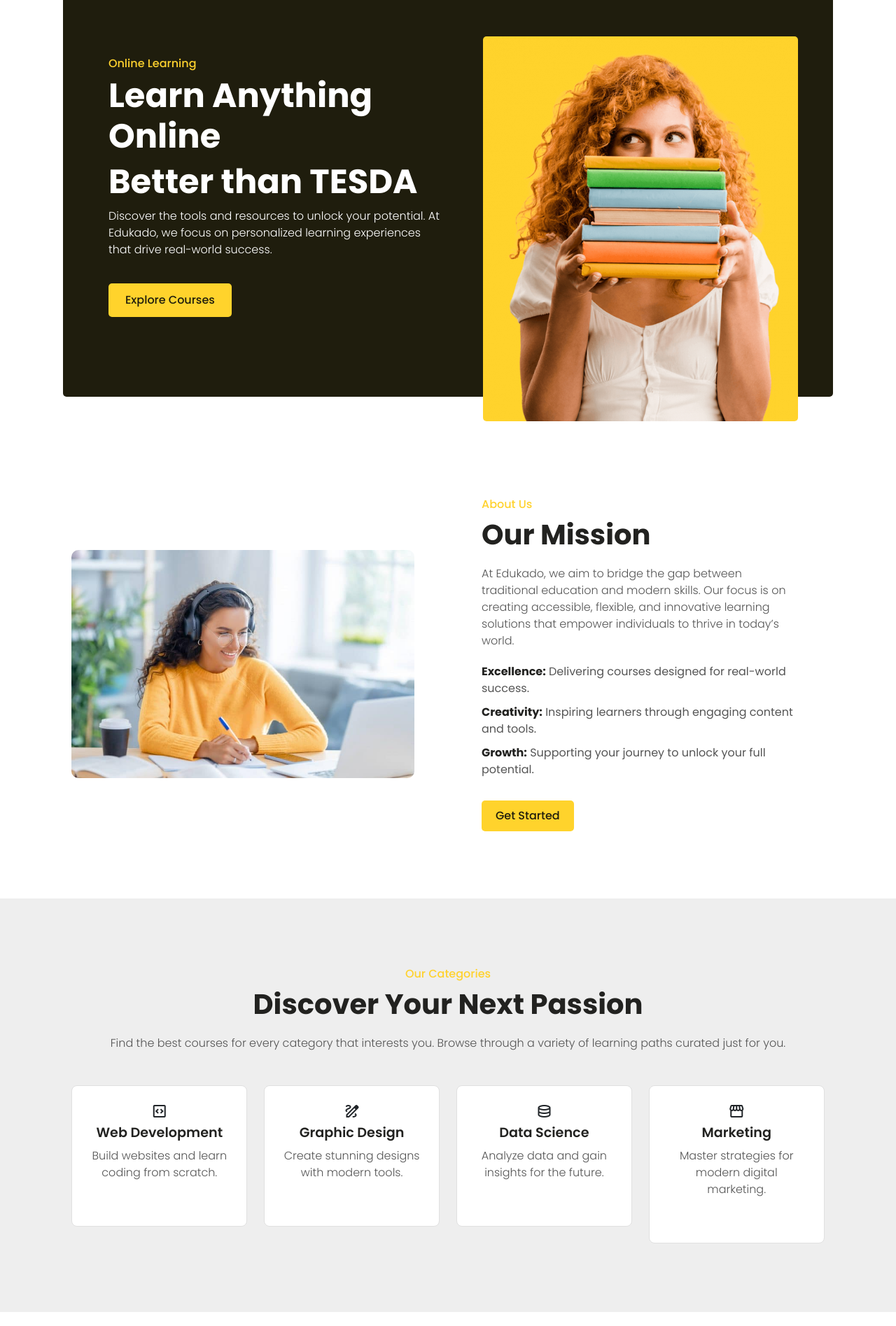
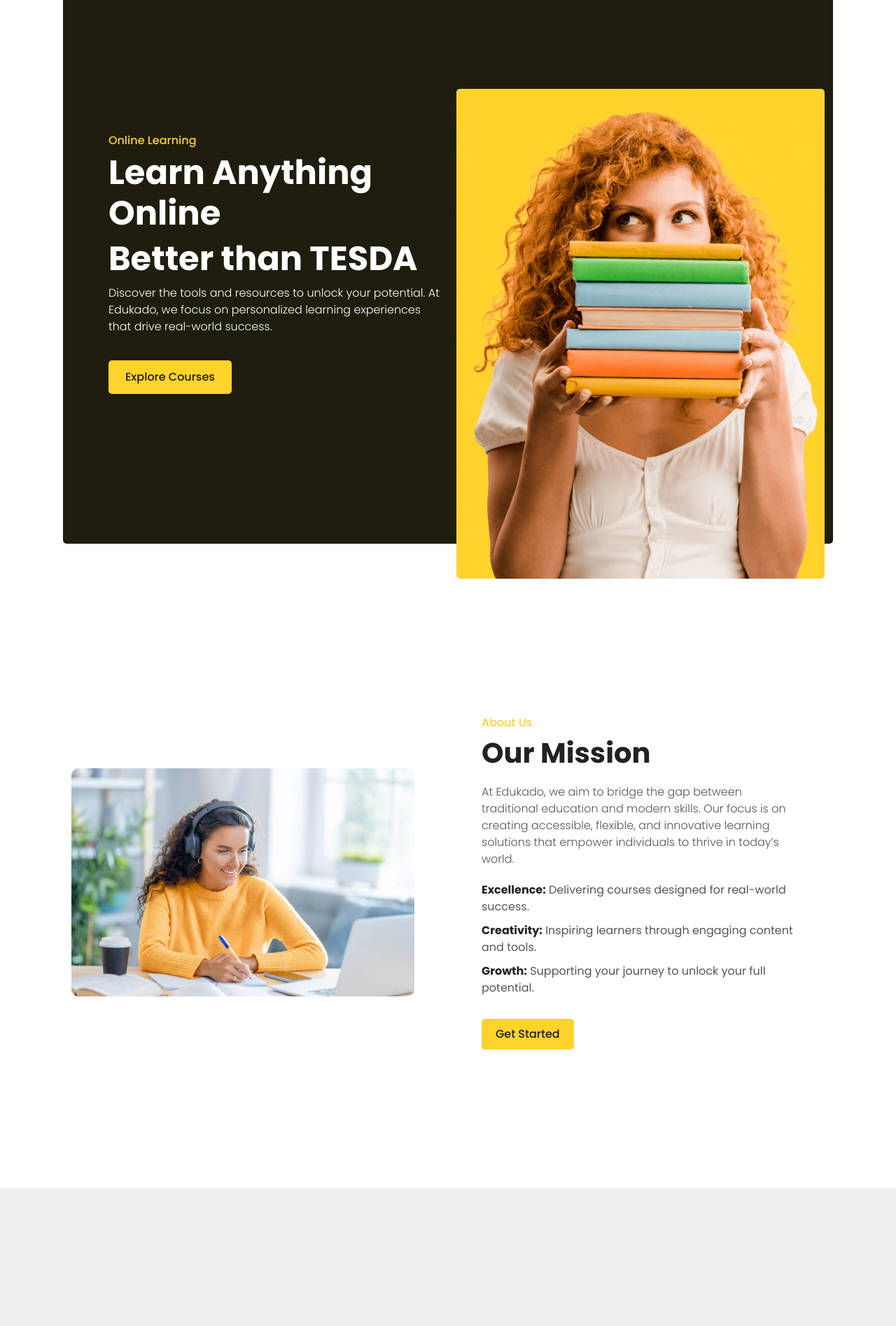
Before and after one commit to geraldjguico1998/education-page-exam, a plain HTML site: page index.html in a window 1280 px wide. Shown: the part 100-1995 px from the top of the page at 70% size. Drawn offline with nearby package versions, Linux system fonts and the light colour scheme.

Commit message:
updated activity code

```diff
--- a/index.css
+++ b/index.css
@@ -15,6 +15,11 @@ html {
  padding-right:8%!important;
 }
 
+.cs-container-height{
+ padding-top:150px!important;
+ padding-bottom:150px!important;
+}
+
 .cs-gray-bg{
   background-color: #eeeeee;
   padding: 50px 0px!important;
@@ -27,6 +32,11 @@ html {
 
 
 /* Nav */
+
+.cs-nav{
+  margin-bottom:10px!important;
+}
+
 .cs-ul li{
   margin-left:2rem;
   font-size:0.9rem!important;
@@ -76,7 +86,7 @@ html {
 
 
 .cs-hero {
-  min-height: 600px;
+  min-height: 800px;
   display: flex;
   align-items: center;
   justify-content: center;
@@ -94,11 +104,11 @@ html {
 #hero img{
   background-color: #ffd32c!important;
   object-fit: cover;
-  width: 450px;
-  height:550px;
+  width: 600px;
+  height:700px;
   position: relative;
   left:0px;
-  top:60px;
+  top:100px;
   border-radius: 5px
 }
 
@@ -168,9 +178,20 @@ html {
   color: #555;
 }
 
+#categories span{
+  font-size:3rem;
+  margin-bottom:20px;
+}
+
 
 
 /* About Section */
+
+#about{
+  padding-top:150px!important;
+  padding-bottom:150px!important;
+}
+
 #about h6 {
   font-size: 1rem;
   font-weight: 500;
--- a/index.html
+++ b/index.html
@@ -23,7 +23,7 @@
   <body>
 
     <!-- Nav -->
-    <nav class="cs-container navbar navbar-expand-lg navbar-light">
+    <nav  class="cs-container cs-nav navbar navbar-expand-lg navbar-light">
       <div class="container-fluid">
         <a class="navbar-brand" href="#">Edukado</a>
         <button class="navbar-toggler" type="button" data-bs-toggle="collapse" data-bs-target="#navbarSupportedContent" aria-controls="navbarSupportedContent" aria-expanded="false" aria-label="Toggle navigation">
@@ -87,7 +87,7 @@
 
     <!-- about -->
 
-    <section id="about" class="cs-container py-5">
+    <section id="about" class="cs-container  py-5">
       <div id="featured" class="row align-items-center">
         <!-- Left Column: Image -->
         <div class="col-lg-6 text-center mb-4 mb-lg-0 pe-5">
@@ -124,8 +124,8 @@
 
     <!-- category -->
 
-    <div id="categories-section" class="cs-gray-bg">
-    <section id="categories" class="cs-container py-5">
+    <div id="categories-section" class=" cs-gray-bg">
+    <section id="categories" class=" cs-container-height cs-container py-5">
       <div class="text-center mb-5">
         <h6>Our Categories</h6>
         <h1>Discover Your Next Passion</h1>
@@ -177,7 +177,7 @@
 
 
       <!-- Featured -->
-      <section id="featured-courses" class="cs-container py-5">
+      <section id="featured-courses" class=" cs-container-height cs-container py-5">
         <div id="courses" class="text-center mb-5">
           <h6>Featured Courses</h6>
           <h1>Our Top Picks for You</h1>
@@ -223,8 +223,8 @@
         </div>
       </section>
 
-
-      <section id="contact" class="cs-container py-5">
+<!-- contact -->
+      <section id="contact" class="cs-container cs-container-height py-5">
         <div class="text-center mb-4">
           <h6>Contact Us</h6>
           <h1>We'd Love to Hear From You</h1>
```
